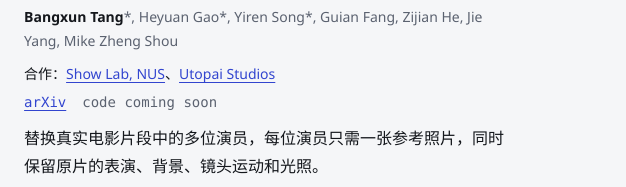
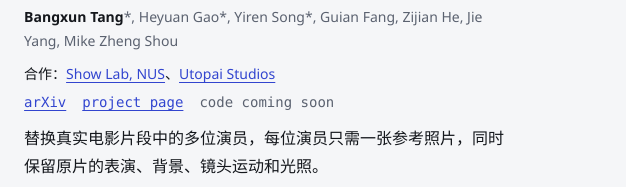
Before and after one commit to bangxunt/bangxunt.github.io, a plain HTML site: page index.html in a window 1280 px wide. Shown: the part 567-754 px from the top of the page, 654-1280 px from the left. Drawn offline with Linux system fonts and the light colour scheme.

Commit message:
Add files via upload

```diff
--- a/index.html
+++ b/index.html
@@ -125,7 +125,7 @@ footer{margin-top:48px;padding-top:18px;border-top:1px solid var(--line);font-si
       <h3>PAI-Actor: Cinematic Multi-Character Replacement in Dynamic Scenes</h3>
       <p class="authors"><b>Bangxun Tang</b>*, Heyuan Gao*, Yiren Song*, Guian Fang, Zijian He, Jie Yang, Mike Zheng Shou</p>
       <p class="with"><span class="zh">合作：</span><span class="en">With </span><a href="https://sites.google.com/view/showlab">Show Lab, NUS</a><span class="zh">、</span><span class="en"> and </span><a href="https://www.utopaistudios.com/">Utopai Studios</a></p>
-      <div class="plinks"><a href="https://arxiv.org/abs/2609.05918">arXiv</a><span class="off">code coming soon</span></div>
+      <div class="plinks"><a href="https://arxiv.org/abs/2609.05918">arXiv</a><a href="https://gaohy63601-droid.github.io/PAI_Actor_Home/">project page</a><span class="off">code coming soon</span></div>
     </div>
     <div class="desc">
       <p class="tldr zh">替换真实电影片段中的多位演员，每位演员只需一张参考照片，同时保留原片的表演、背景、镜头运动和光照。</p>
```
